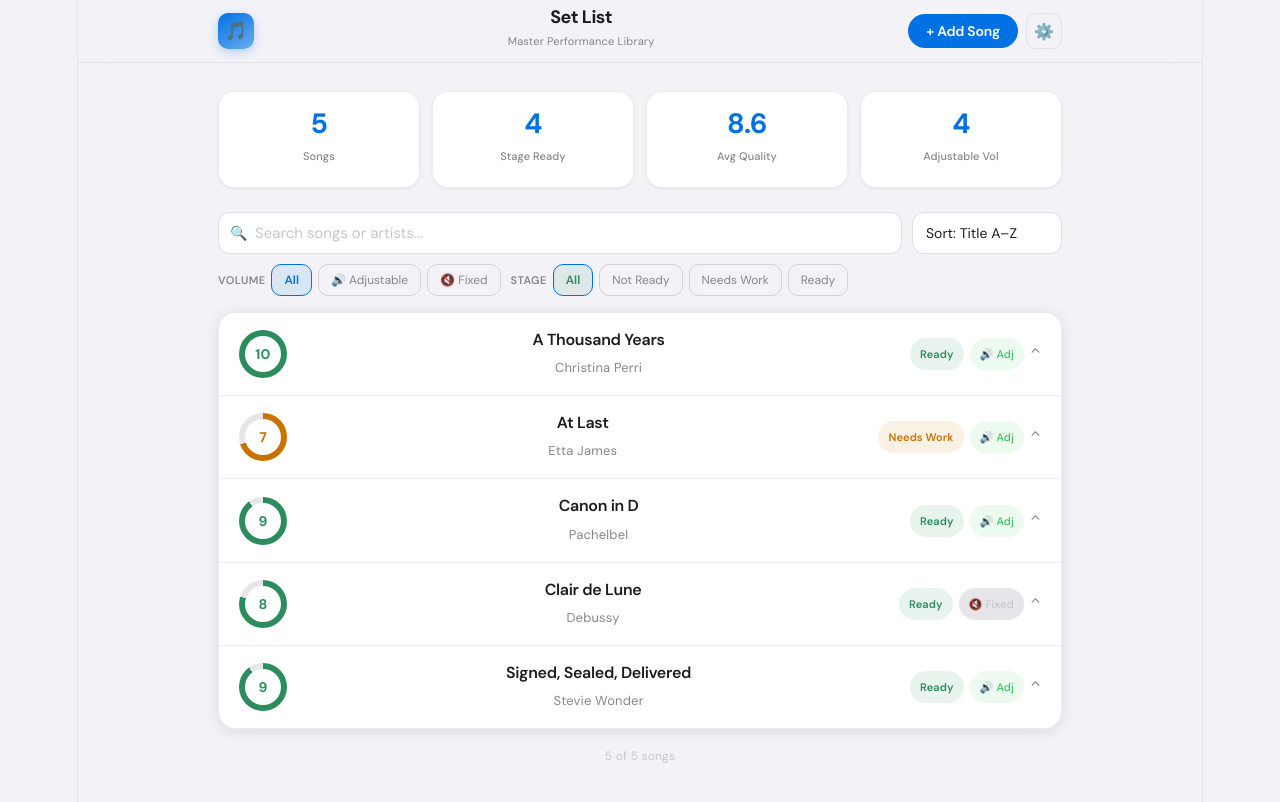
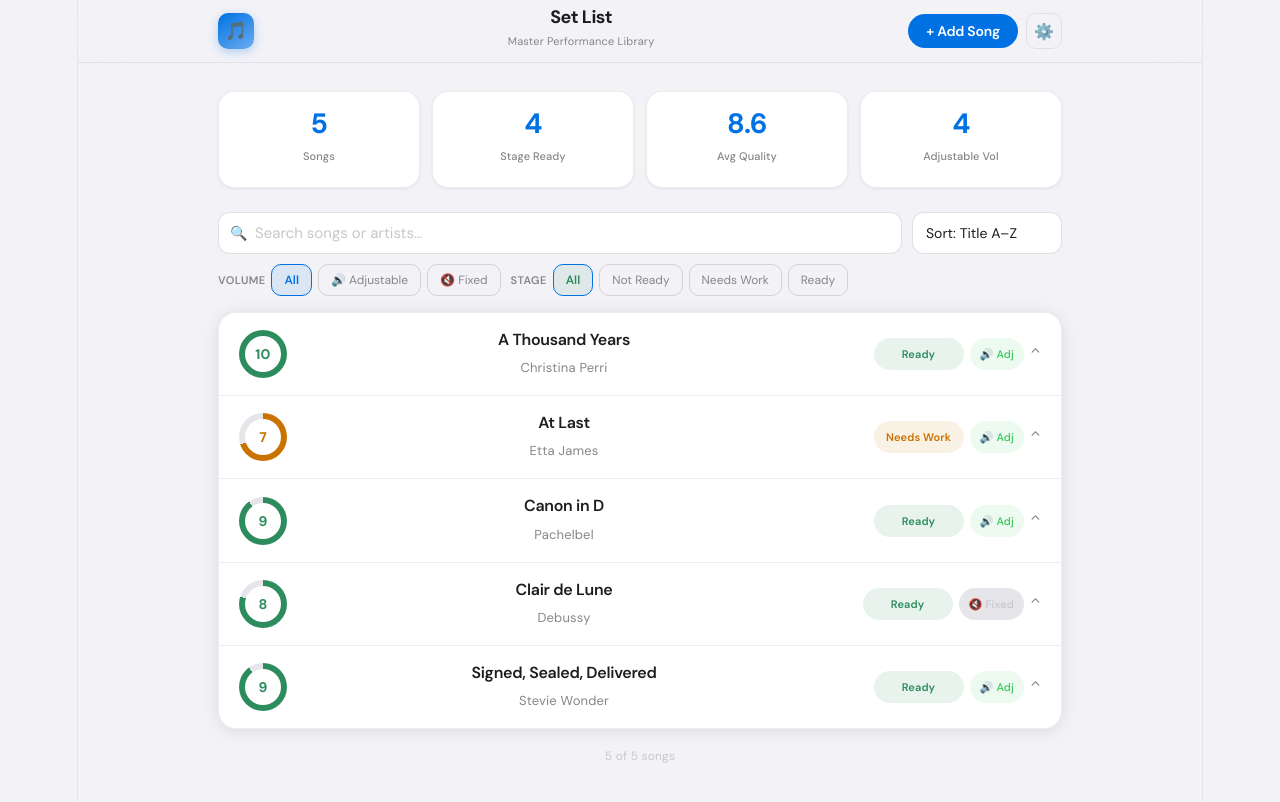
Before and after one commit to emrudy/my-setlist, a React (Vite) app: page / in a window 1280 px wide. Shown: the top 802 px of the page. Built offline with nearby package versions, Linux system fonts and the light colour scheme; a web font is replaced by a local one.

Commit message:
Fix song title alignment

```diff
--- a/src/App.jsx
+++ b/src/App.jsx
@@ -315,9 +315,9 @@
                     </div>
 
                     {/* Badges */}
-                    <div style={{display:"flex",gap:6,alignItems:"center",flexShrink:0}}>
+                    <div style={{display:"flex",gap:6,alignItems:"center",flexShrink:0,width:isMobile?undefined:200,justifyContent:"flex-end"}}>
                       {!isMobile && (
-                        <div style={{fontSize:11,fontWeight:600,color:qColor,background:qColor+"1a",borderRadius:20,padding:"3px 10px",letterSpacing:0.1,whiteSpace:"nowrap"}}>{qualityLabel(song.quality)}</div>
+                        <div style={{fontSize:11,fontWeight:600,color:qColor,background:qColor+"1a",borderRadius:20,padding:"3px 10px",letterSpacing:0.1,whiteSpace:"nowrap",minWidth:90,textAlign:"center"}}>{qualityLabel(song.quality)}</div>
                       )}
                       <div style={{fontSize:11,fontWeight:500,color:song.adjustableVolume?tk.green:tk.textMuted,background:song.adjustableVolume?tk.green+"18":tk.surface3,borderRadius:20,padding:"3px 10px",whiteSpace:"nowrap"}}>
                         {song.adjustableVolume?"🔊 Adj":"🔇 Fixed"}
```
